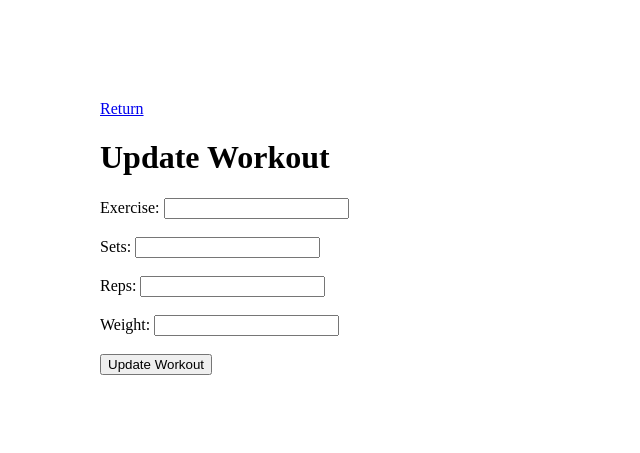
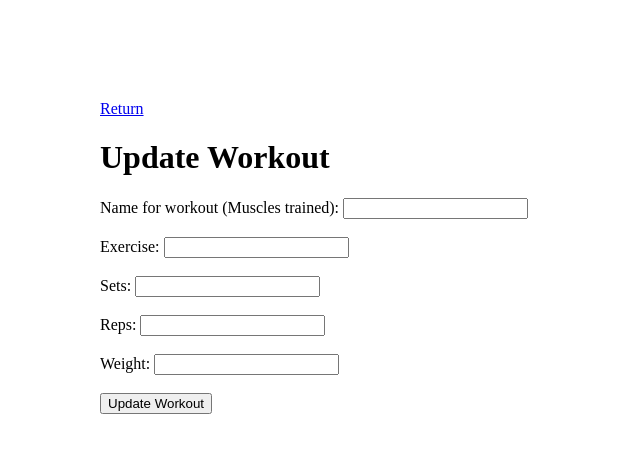
Before and after one commit to stxv/Tracker, a Flask app: page /update/1 in a window 1280 px wide. Shown: the top 453 px of the page, without its empty margins (0-640 px from the left). Run offline with Flask 3, Linux system fonts and the light colour scheme.

Commit message:
A good point in progress before I break everything

```diff
--- a/app.py
+++ b/app.py
@@ -73,11 +73,12 @@ def delete(id):
 def update(id):
     old_entry = userdata.query.get_or_404(id)
     if request.method == "POST":
+        name = request.form['name']
         exercise = request.form['exercise']
         sets = request.form['sets']
         reps = request.form['reps']
         weight = request.form['weight']
-        new_workout = userdata(exercise=exercise, sets=sets, reps=reps, weight=weight)
+        new_workout = userdata(name=name, exercise=exercise, sets=sets, reps=reps, weight=weight)
 
         try:
             db.session.add(new_workout)
--- a/templates/updatepage.html
+++ b/templates/updatepage.html
@@ -1,13 +1,17 @@
 <!DOCTYPE html>
 <html>
-    <head>
-        <link rel="stylesheet" href="{{ url_for('static', filename='styles.css') }}">
-    </head>
+<head>
+    <link rel="stylesheet" href="{{ url_for('static', filename='styles.css') }}">
+</head>
     <body>
         <title>Update Workout</title> <a href="{{ url_for('home') }}">Return</a>
         <h1>Update Workout</h1>
         {% block content %}
         <form method="POST" action="{{ url_for('add_workout') }}">
+
+            <label for="name">Name for workout (Muscles trained): </label>
+            <input type="text" name="name" required><br><br>
+
             <label for="exercise">Exercise: </label>
             <input type="text" name="exercise" required><br><br>
 
```
Also changed, not shown: instance/database.db.
